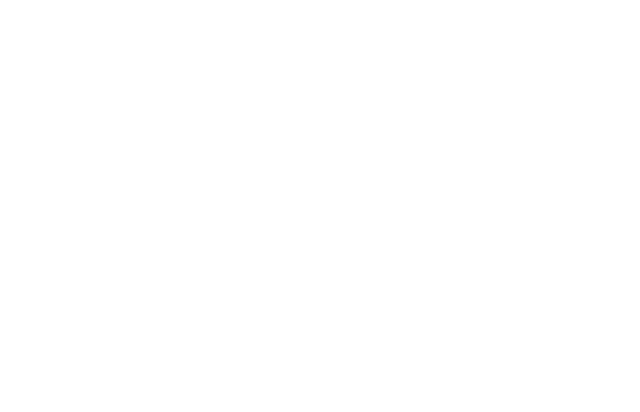
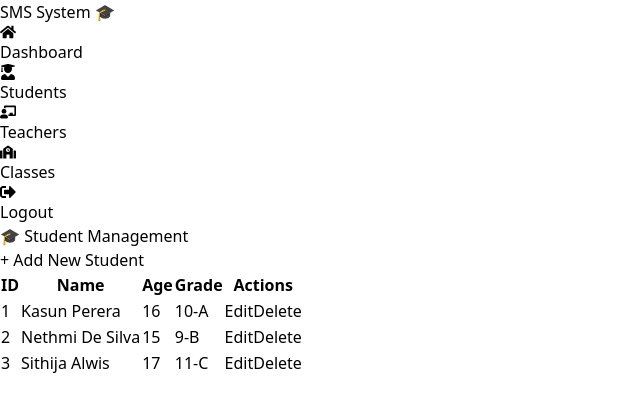
Before and after one commit to ManeshEdirisinghe/School-Management-System-Frontend, a React (Vite) app in the folder school-frontend/: page /students in a window 1280 px wide. Before the commit this address had no page. Shown: the top 412 px of the page, without its empty margins (0-640 px from the left). Built offline with nearby package versions, Linux system fonts and the light colour scheme; the HTML template or start-up script is replaced by a standard one.

Commit message:
Add route for Students page in App component

```diff
--- a/school-frontend/src/App.jsx
+++ b/school-frontend/src/App.jsx
@@ -1,15 +1,16 @@
 import { BrowserRouter, Routes, Route } from "react-router-dom";
 import Login from "./pages/Login";
 import Dashboard from "./pages/Dashboard";
+import Students from "./pages/Students";
 
 function App() {
   return (
     <BrowserRouter>
       <Routes>
-
         <Route path="/" element={<Login />} />
-
+        <Route path="/login" element={<Login />} />
         <Route path="/dashboard" element={<Dashboard />} />
+        <Route path="/students" element={<Students />} />
       </Routes>
     </BrowserRouter>
   );
```
